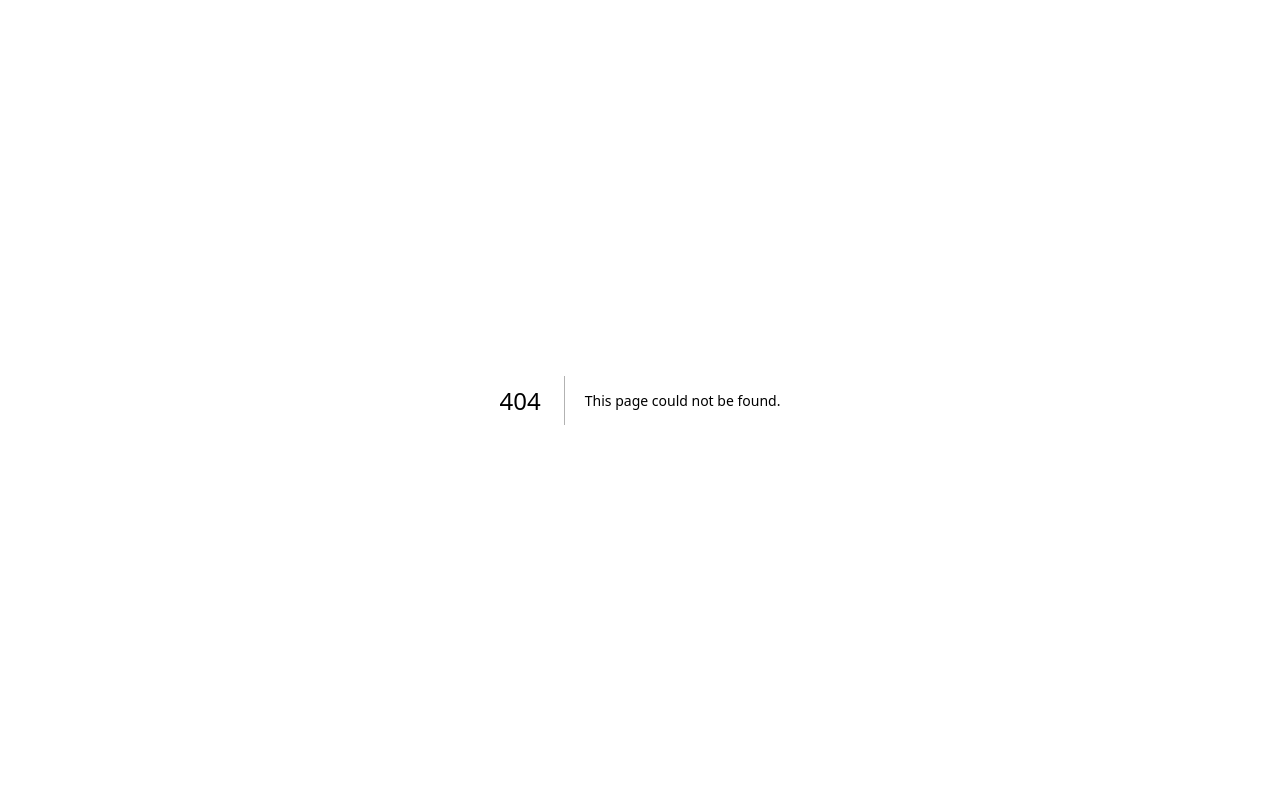
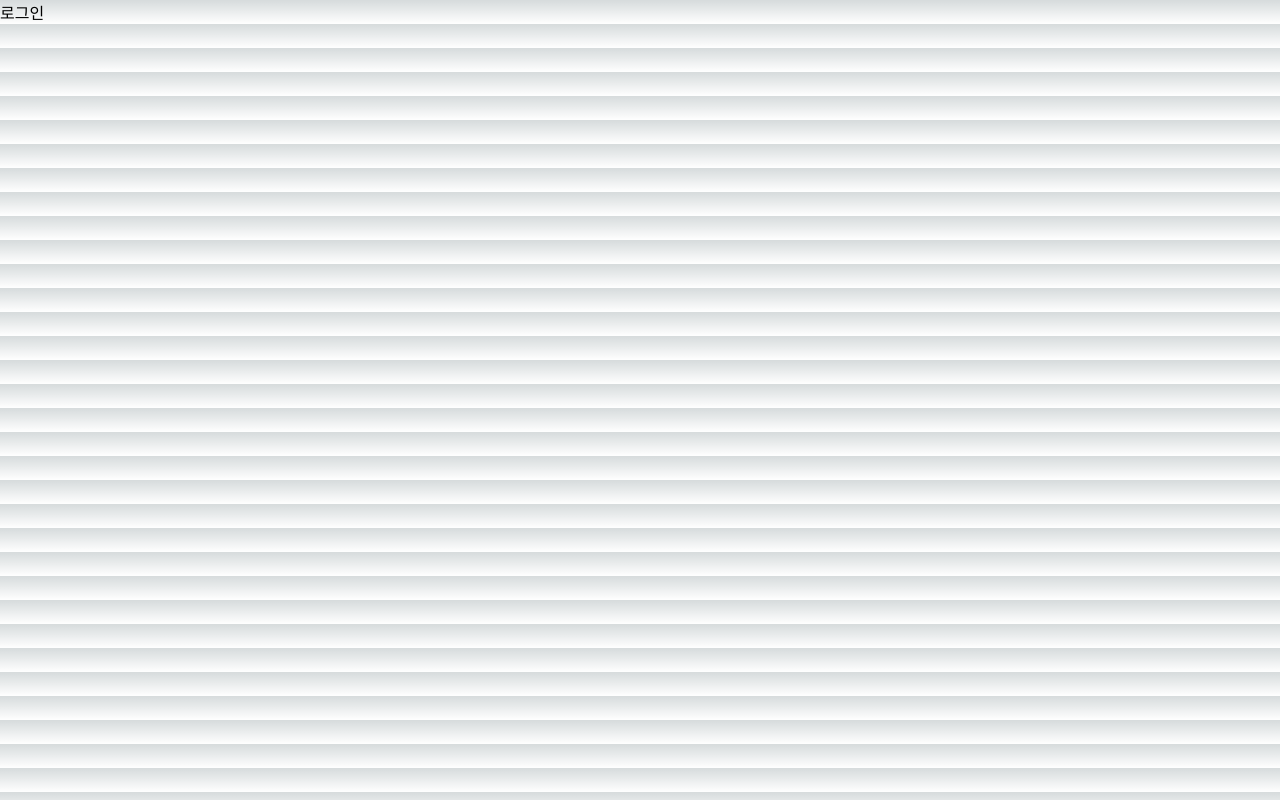
Before and after one commit to choboeyo/cloneCoding, a Next.js app: page /login in a window 1280 px wide. Before the commit this address had no page. Built offline with nearby package versions, Linux system fonts and the light colour scheme.

Commit message:
feat: 로그인 기능 구현

```diff
--- /dev/null
+++ b/src/pages/login.tsx
@@ -0,0 +1,5 @@
+import React from "react";
+
+export default function login() {
+  return <div>로그인</div>;
+}
```
